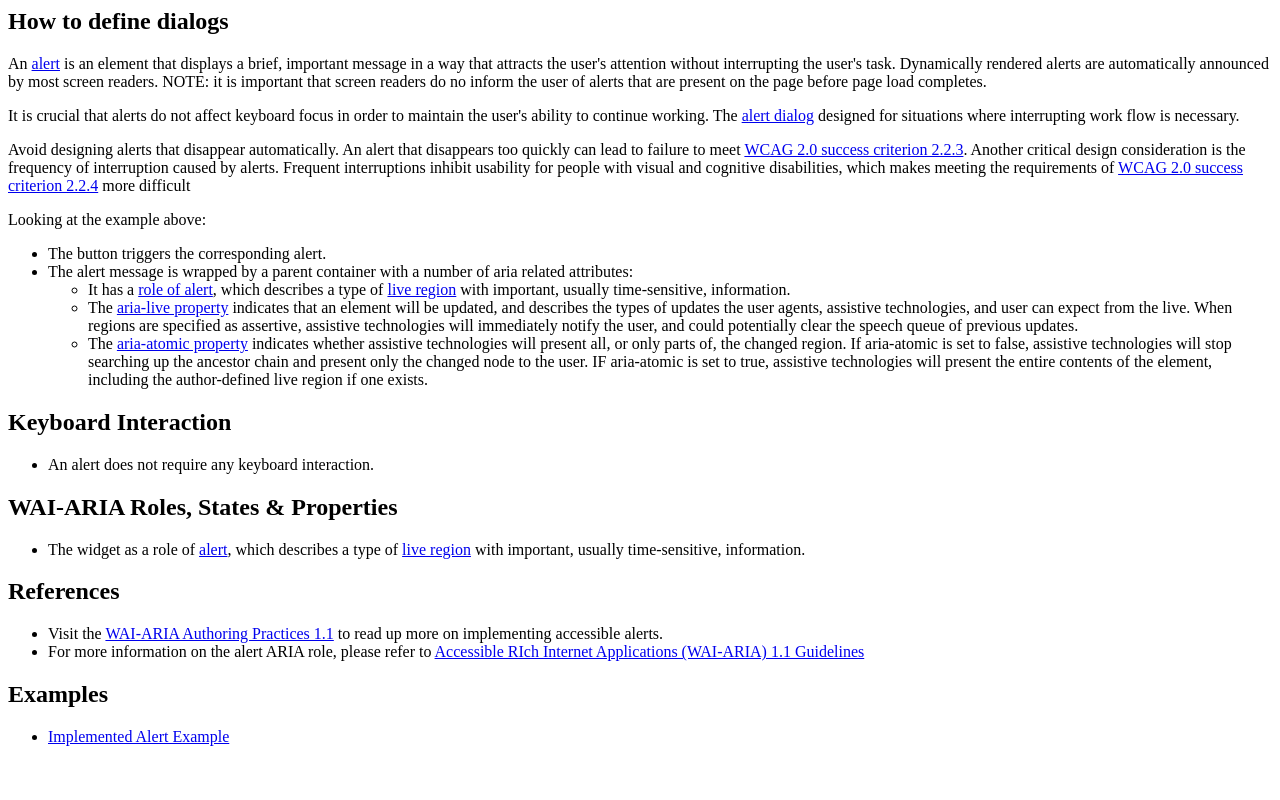
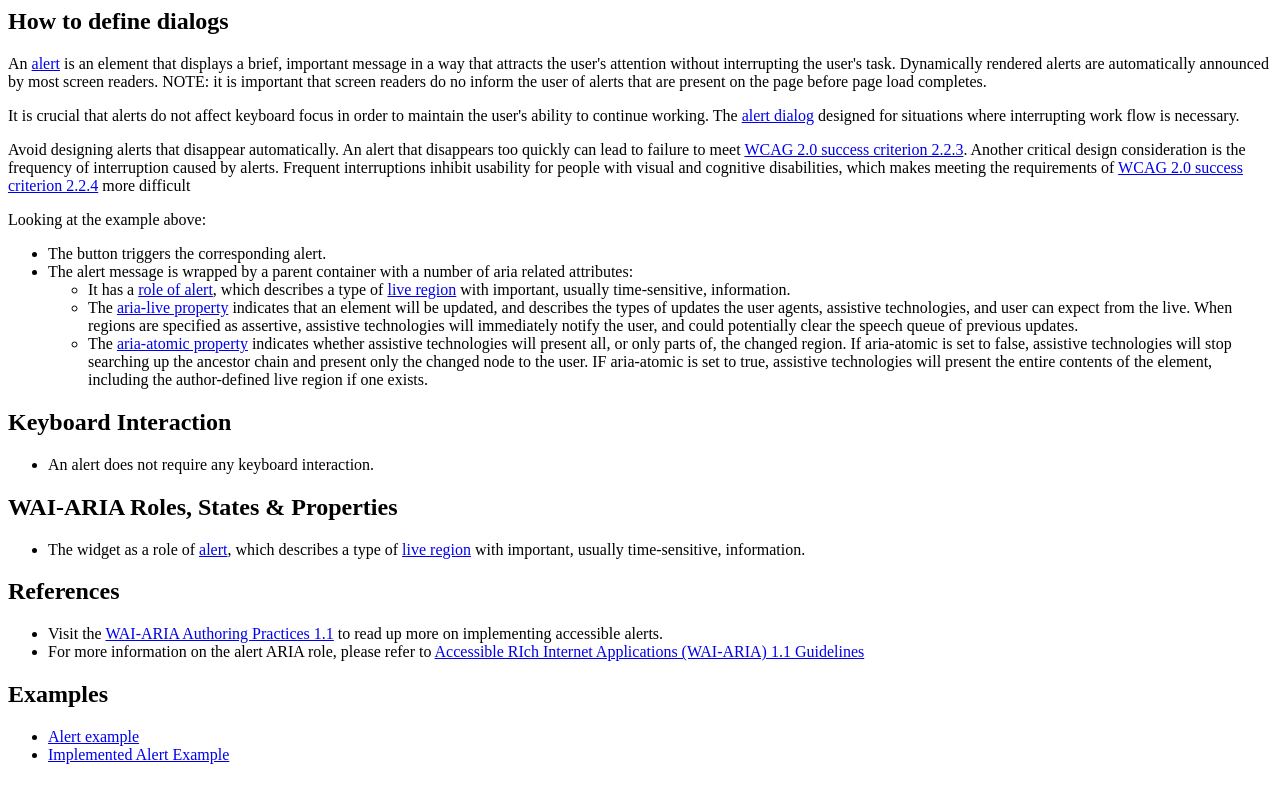
Before and after one commit to caperaven/crs-accessibility-examples, a plain HTML site: page app/alerts/alerts.html in a window 1280 px wide. Drawn offline with Linux system fonts and the light colour scheme.

Commit message:
Updating alert examples

```diff
--- a/app/alerts/alerts.html
+++ b/app/alerts/alerts.html
@@ -67,6 +67,7 @@
         <h2 id="examples">Examples</h2>
         <nav aria-labelledby="examples">
             <ul>
+                <li><a href="https://github.com/caperaven/crs-accessibility-examples/blob/master/templates/alert.html" target="_blank">Alert example</a></li>
                 <li><a href="https://www.w3.org/TR/wai-aria-practices/examples/alert/alert.html">Implemented Alert Example</a></li>
             </ul>
         </nav>
```
